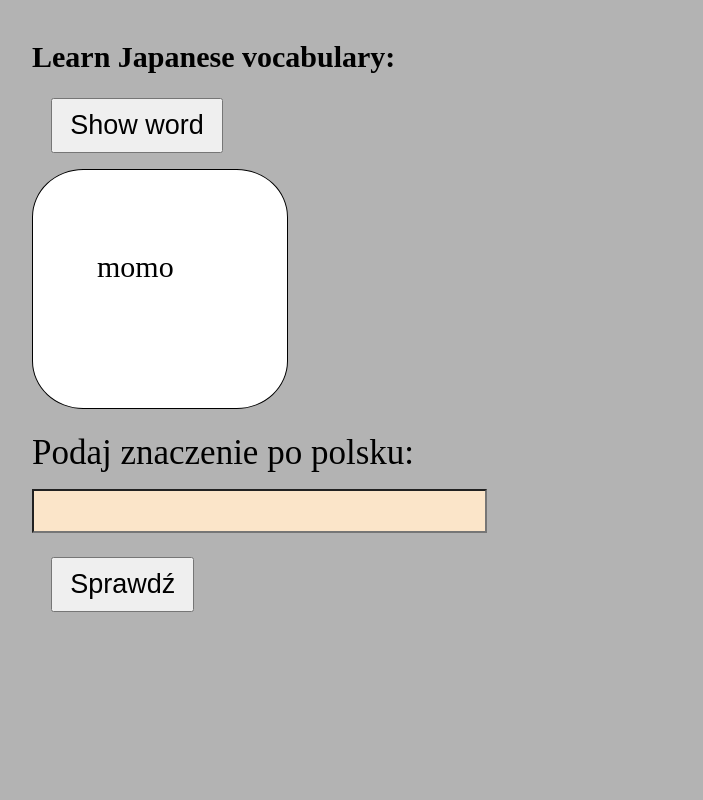
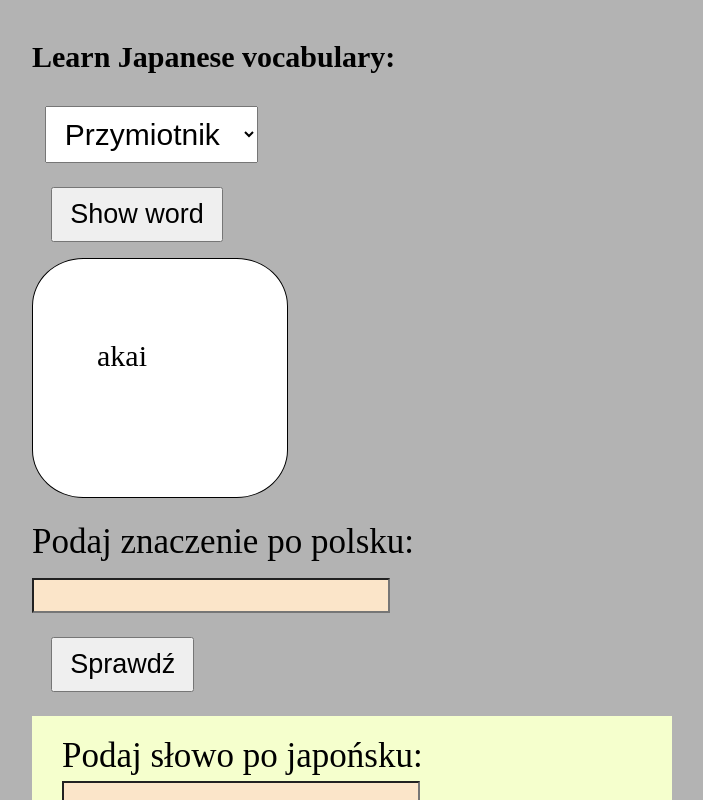
Before and after one commit to MJanuszek/JSJapaneseVocabulary, a plain HTML site: page index.html in a window 1280 px wide. Both pictures are taken after a click on the button "Show word". Shown: the top 800 px of the page, without its empty margins (96-799 px from the left). Drawn offline with Linux system fonts and the light colour scheme.

Commit message:
select word, compare with input.value

```diff
--- a/index.html
+++ b/index.html
@@ -13,13 +13,36 @@
 
     <div class="wrapper">
         <h4>Learn Japanese vocabulary:</h4>
+        <select name="" id="category">
+            <option value="adjective">Przymiotnik</option>
+            <option value="verb">Czasownik</option>
+            <option value="noun">Rzeczownik</option>
+        </select>
+        <br>
         <button class="show-btn">Show word</button>
         <div class="word-display"></div>
         <label for="meaning">Podaj znaczenie po polsku:
             <br>
-            <input type="text" class="meaning"></label>
+            <input type="text" class="meaning input" id="valueToCompare"></label>
         <br>
         <button class="checkCorrect">Sprawdź</button>
+        <br>
+        <div class="form-container">
+            <form action="">
+                <label for="">Podaj słowo po japońsku: <input type="text" class="input"></label>
+                <br>
+                <label for="">Podaj znaczenie po polsku: <input type="text" class="input"></label>
+                <br>
+                <label for=""><input type="radio" value="adjective">Przymiotnik</label>
+                <br>
+                <label for=""><input type="radio" value="adjective">Rzeczownik</label>
+                <br>
+                <label for=""><input type="radio" value="adjective">Czasownik</label>
+
+
+            </form>
+        </div>
+
 
     </div>
 
--- a/main.js
+++ b/main.js
@@ -1,22 +1,49 @@
 const words = [
-    {id: 1, word: "momo", meaningPL: "brzoskwinia", meaningANG: "peach"},
-    {id: 2, word: "akai", meaningPL: "czerwony", meaningANG: "red"},
-    {id: 3, word: "aoi", meaningPL: "niebieski", meaningANG: "blue"},
-    {id: 4, word: "midori", meaningPL: "zielony", meaningANG: "green"},
-    {id: 5, word: "enpitsu", meaningPL: "ołówek", meaningANG: "pencil"},
+    {id: 1, word: "momo", meaningPL: "brzoskwinia", meaningANG: "peach", category: "noun"},
+    {id: 2, word: "akai", meaningPL: "czerwony", meaningANG: "red", category: "adjective"},
+    {id: 3, word: "aoi", meaningPL: "niebieski", meaningANG: "blue", category: "adjective"},
+    {id: 4, word: "midori", meaningPL: "zielony", meaningANG: "green", category: "adjective"},
+    {id: 5, word: "enpitsu", meaningPL: "ołówek", meaningANG: "pencil", category: "noun"},
+    {id: 6, word: "iku", meaningPL: "iść", meaningANG: "to go", category: "verb"},
 ]
 
 const showBtn = document.querySelector(".show-btn");
 const checkBtn = document.querySelector(".checkCorrect");
 const wordDisplay = document.querySelector(".word-display");
-
+const category = document.getElementById("category");
+let valueToCompare = document.getElementById("valueToCompare");
+// ---------------------
+let currentInputValue = '';
+let currentWord = '';
+let filteredWords;
+let filtered;
 
 
 const showJapaneseWord = () => {
 
-    let currentWord = words[Math.floor(Math.random()*words.length)];
+    filteredWords = words.filter((item) => (item.category === category.value));
+    // filtered = words.filter((item) => item.category === "rzeczownik");
+
+    //
+    currentWord = filteredWords[Math.floor(Math.random()*filteredWords.length)];
     console.log(currentWord.word);
     wordDisplay.textContent = currentWord.word
 }
 
+// get value form input to compare if correct:
+valueToCompare.addEventListener("change", (e)=> {
+    currentInputValue = e.target.value;
+
+})
+// compare input.value with drawn word:
+const checkIfCorrectAnswer = () => {
+    if(currentInputValue.toLowerCase() === currentWord.word.toLowerCase()){
+        console.log("poprawna odpowiedź");
+    } else {
+        console.log("niepoprawna odpowiedź");
+    }
+    valueToCompare.value = "";
+}
+
 showBtn.addEventListener("click", showJapaneseWord);
+checkBtn.addEventListener("click", checkIfCorrectAnswer);
--- a/style.css
+++ b/style.css
@@ -20,6 +20,13 @@ button {
     margin-top: 3vh;
     margin-left: 1.5vw;
 }
+
+#category {
+    font-size: 30px;
+    margin-top: 4vh;
+    margin-left: 1vw;
+    padding: 10px 15px
+}
 .word-display {
     max-width: 20vw;
     min-height: 30vh;
@@ -36,6 +43,14 @@ label, .meaning {
     margin-top: 2vh;
     font-size: 35px;
 }
-.meaning{
+.input {
+    font-size: 27px;
     background-color: #fbe5c9;
 }
+
+.form-container {
+    background-color: #f5ffcd;
+    max-width: 50vw;
+    margin-top: 3vh;
+    padding: 20px 30px;
+}
```
